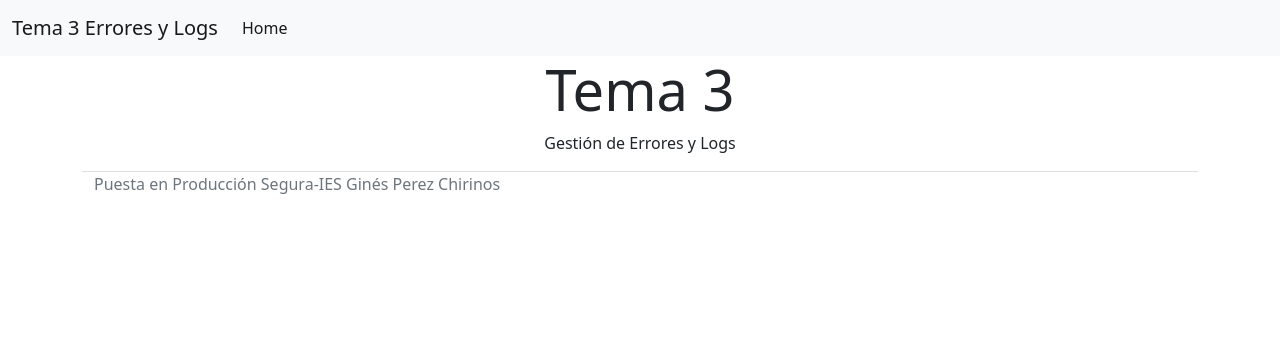
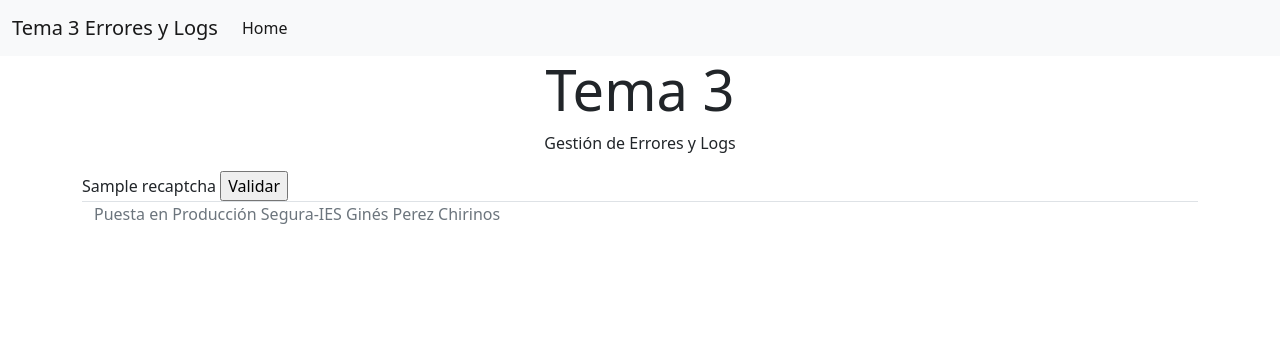
Before and after one commit to agustinchirinos/gestionLogsProject, a Flask app: template app/public/templates/index.html in a window 1280 px wide. Shown: the top 356 px of the page. Run offline with Flask 2, Linux system fonts and the light colour scheme; the template is opened without the code that fills it: most values are stand-ins (such as "Sample title", 1, 10 or a date in 2020); some libraries are stand-ins or nearby versions.

Commit message:
Implementar CAPTCHA

```diff
--- a/app/__init__.py
+++ b/app/__init__.py
@@ -1,9 +1,13 @@
 from flask import Flask, render_template, request
+from flask_recaptcha import ReCaptcha
 
 from .log.logs import configure_logging
 
 app = Flask(__name__)
+app.config["RECAPTCHA_SITE_KEY"] = "6LfKDigfAAAAAPeyJWQui0S-rpso7cBg8daT7RnC"
+app.config["RECAPTCHA_SECRET_KEY"] = "6LfKDigfAAAAAP9omHFwKzNdGBK2asx169vt-Eqq"
 
+recaptcha = ReCaptcha(app)
 
 from .public import public
 
--- a/app/public/templates/index.html
+++ b/app/public/templates/index.html
@@ -5,4 +5,12 @@
     <h1 class="display-4">Tema 3</h1>
     <p>Gestión de Errores y Logs</p>
 </div>
+    {% if msg %}
+        {{ msg }}
+    {% endif %}
+    <form method="post">
+        {{ recaptcha }}
+        <input type="submit" value="Validar">
+    </form>
+
 {% endblock %}
--- a/requirements.txt
+++ b/requirements.txt
@@ -1 +1,2 @@
 Flask
+Flask-reCaptcha
```
Also changed, not shown: app/public/routes.py (+9 -3 lines), 1 other file.
